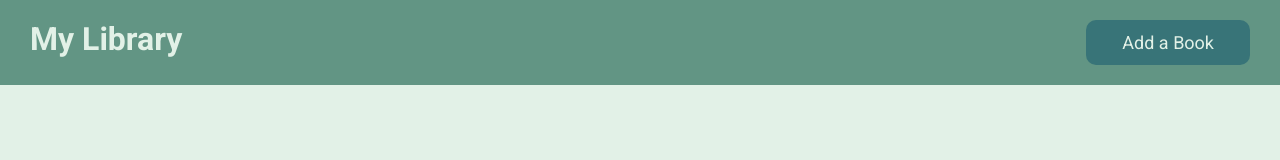
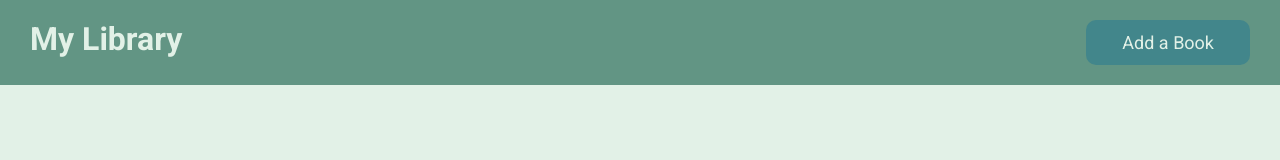
Before and after one commit to hectorlil48/Javascript-book-library, a plain HTML site: page index.html in a window 1280 px wide. Both pictures are taken after a click on the button "Add a Book". Drawn offline with Linux system fonts and the light colour scheme.

Commit message:
Added a aria-label for my button. Also hover and focus states.

```diff
--- a/index.html
+++ b/index.html
@@ -9,7 +9,9 @@
   <body>
     <header>
       <h1>My Library</h1>
-      <button id="addBookButton">Add a Book</button>
+      <button id="addBookButton" aria-label="Add a new book to the library">
+        Add a Book
+      </button>
     </header>
     <script src="./script.js"></script>
   </body>
--- a/styles.css
+++ b/styles.css
@@ -5,6 +5,7 @@
   --header-color: #629584;
   --font-color: #243642;
   --btn-bg-color: #387478;
+  --btn-hover-color: #42868b;
 }
 
 *,
@@ -44,3 +45,8 @@ header {
   font-size: 18px;
   background-color: var(--btn-bg-color);
 }
+
+#addBookButton:hover,
+#addBookButton:focus {
+  background-color: var(--btn-hover-color);
+}
```
